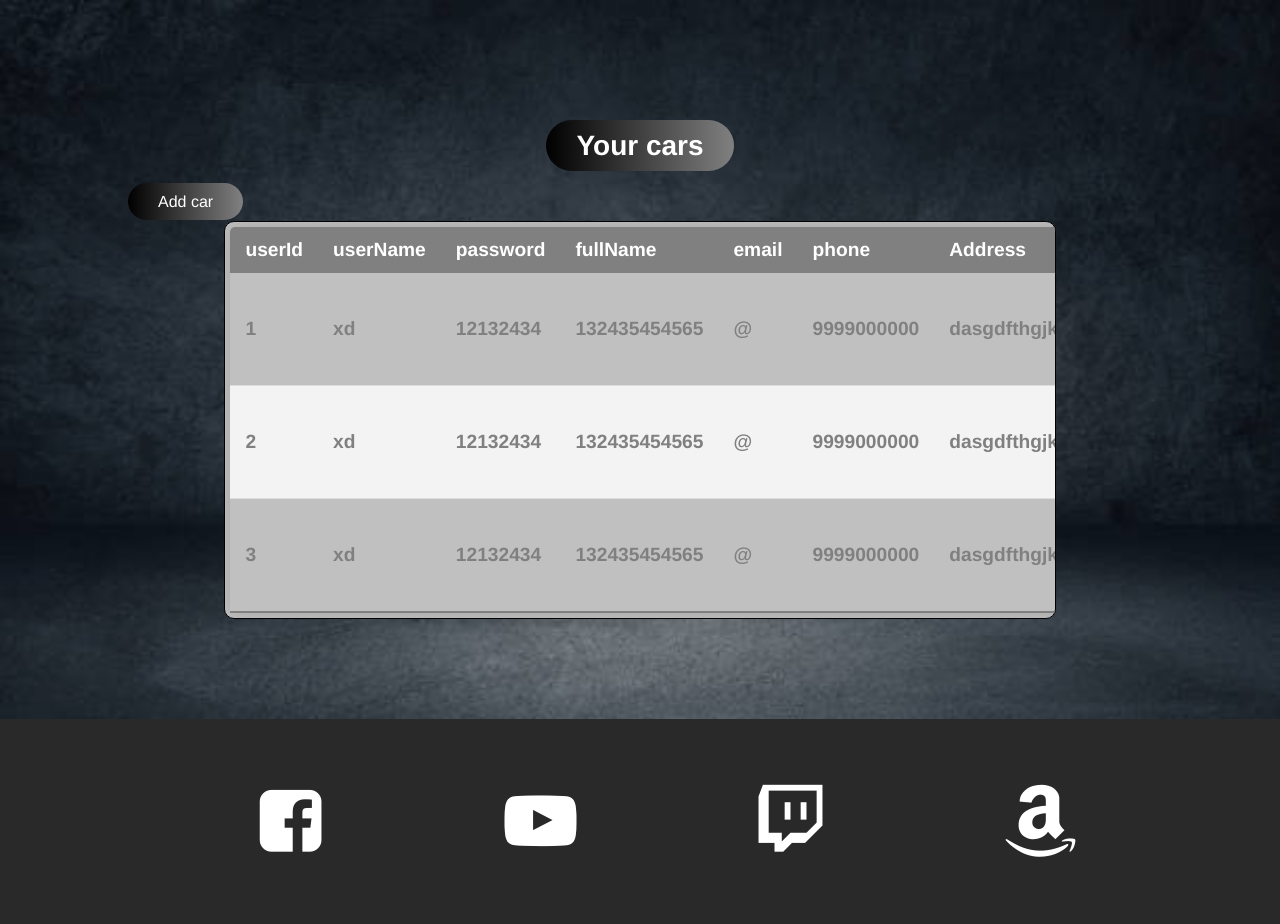
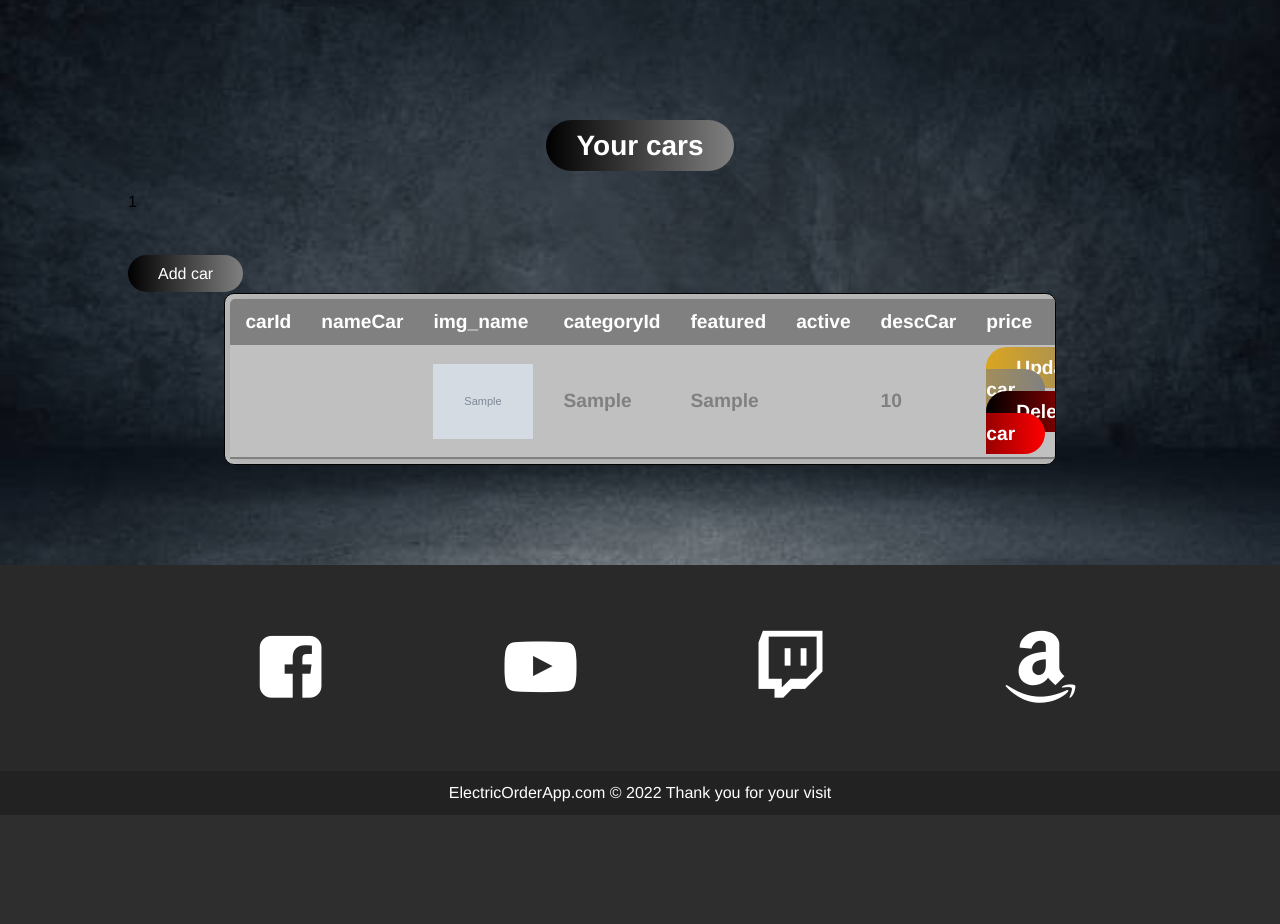
Before and after one commit to Conrado1212/SimpleCarOrderPage, a PHP site: page /electricialCar/admin/cars.php in a window 1280 px wide. Shown: the part 104-1028 px from the top of the page. After the commit the page ends 919 px from the top, so only its background shows below. Run offline with PHP 8.4, Linux system fonts and the light colour scheme; the visitor is signed in with stand-in values (Sample User, id 1); tables that the repository leaves empty or names only in its code hold one stand-in row (values such as "Sample post"); grey boxes marked "Sample" are stand-in pictures; data that the repository does not hold is empty; some libraries are stand-ins or nearby versions.

Commit message:
add car ready

```diff
--- a/admin/cars.php
+++ b/admin/cars.php
@@ -5,63 +5,91 @@
         <div class="button-box">
         <h2 class="submit-btn">Your cars</h2>
         </div>
+        <?php
+          if(isset($_SESSION['addCar'])){
+            echo $_SESSION['addCar'];
+            unset($_SESSION['addCar']); //remove session
+          }
+        ?>
+         </br>
+        </br>
+        </br>
+        </br>
         <a href="#" class="submit-btn">Add car</a>
         <div class="form-box2">
         <table class="button-box2">
                 <thead>
                 <tr>
-                    <th>userId</th>
-                    <th>userName</th>
-                    <th>password</th>
-                    <th>fullName</th>
-                    <th>email</th>
-                    <th>phone</th>
-                    <th>Address</th>
+                    <th>carId</th>
+                    <th>nameCar</th>
+                    <th>img_name</th>
+                    <th>categoryId</th>
+                    <th>featured</th>
+                    <th>active</th>
+                    <th>descCar</th>
+                    <th>price</th>
                     <th>Action</th>
                 </tr>
                 </thead>
+                <?php
+                $sql = "SELECT * FROM car";
+
+                $res = mysqli_query($conn, $sql) or die(mysqli_error()); //save data in database
+                if($res==TRUE){
+                  $rows = mysqli_num_rows($res);
+
+                  if($rows>0){
+                      while($rows=mysqli_fetch_assoc($res)){
+                        $carId=$rows['carId'];
+                        $nameCar=$rows['nameCar'];
+                        $img_name=$rows['img_name'];
+                        $featured=$rows['featured'];
+                        $active=$rows['active'];
+                        $descCar=$rows['descCar'];
+                        $price=$rows['price'];
+                ?>
                 <tbody>
 
                     <tr class="active-row">
-                        <td>1</td>
-                        <td>xd</td>
-                        <td>12132434</td>
-                        <td>132435454565</td>
-                        <td>@</td>
-                        <td>9999000000</td>
-                        <td>dasgdfthgjkhljk</td>
+                        <td><?php echo $carId?></td>
+                        <td><?php echo $nameCar?></td>
                         <td>
-                        <a href="#" class="submit-btn2"> Update car</a>
-                        <a href="#" class="submit-btn3"> Delete car</a>
+                            <?php
+                            if($img_name!=""){
+                                ?>
+                                <img src="<?php echo URL; ?>img/car/<?php echo $img_name; ?>" width="100px" >
+
+                                <?php
+
+
+                              }else{
+                                echo "<div class='submit-btn'>Image not found</div>";
+                              }
+                        ?>
+                        </td>
+                        <td><?php echo $featured?></td>
+                        <td><?php echo $active?></td>
+                        <td><?php echo $descCar?></td>
+                        <td><?php echo $price?></td>
+                        <td>
+                        <a href="updateCar.php?carId=<?php echo carId;?>" class="submit-btn2"> Update car</a>
+                        <a href="deleteCar.php?carId=<?php echo carId;?>& name=<?php echo $img_name; ?>" class="submit-btn3"> Delete car</a>
                         </td>
                     </tr>
-                    <tr class="active-row">
-                        <td>2</td>
-                        <td>xd</td>
-                        <td>12132434</td>
-                        <td>132435454565</td>
-                        <td>@</td>
-                        <td>9999000000</td>
-                        <td>dasgdfthgjkhljk</td>
-                        <td>
-                        <a href="#" class="submit-btn2"> Update car</a>
-                        <a href="#" class="submit-btn3"> Delete car</a>
-                        </td>
-                    </tr>
-                    <tr class="active-row">
-                        <td>3</td>
-                        <td>xd</td>
-                        <td>12132434</td>
-                        <td>132435454565</td>
-                        <td>@</td>
-                        <td>9999000000</td>
-                        <td>dasgdfthgjkhljk</td>
-                        <td>
-                        <a href="#" class="submit-btn2"> Update car</a>
-                        <a href="#" class="submit-btn3"> Delete car</a>
-                        </td>
-                    </tr>
+
                 </tbody>
+
+                <?php
+                        }
+                    }else{
+
+                    }
+                }else{
+
+                }
+
+                 ?>
+
             </table>
             </div>
         <div class="clear">
```
Also changed, not shown: admin/addCar.php (added, +121 -0 lines).
